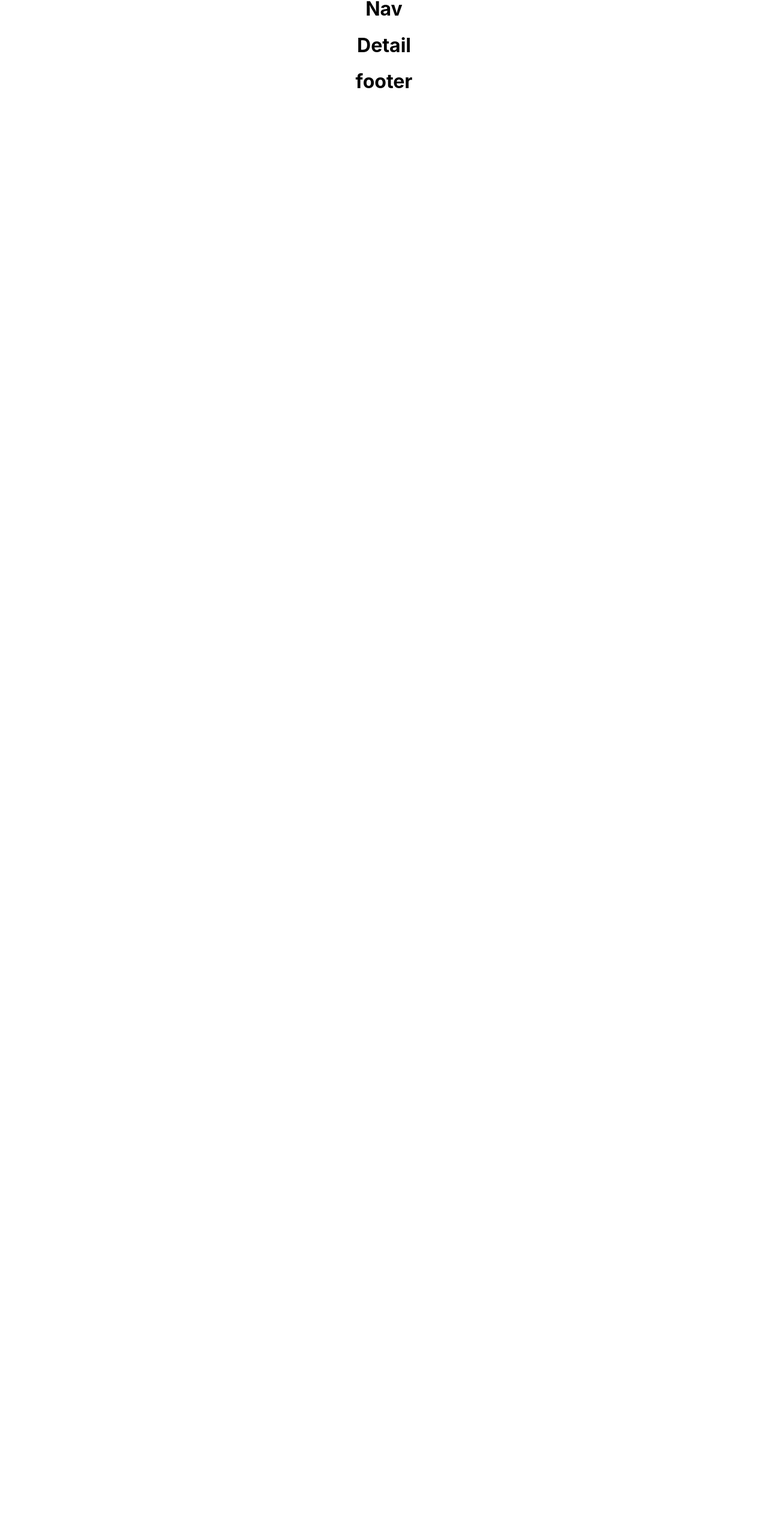
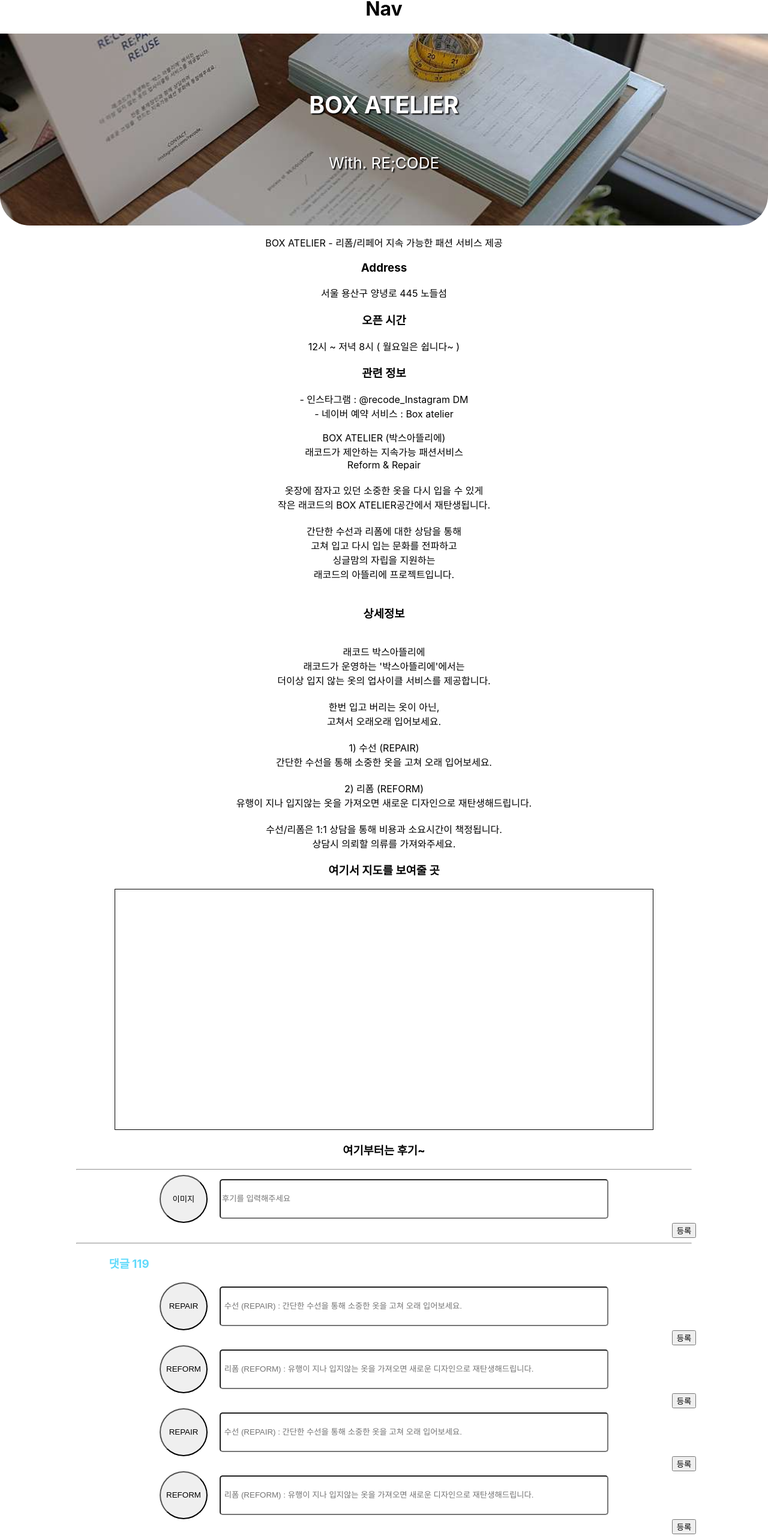
Before and after one commit to Team-NanaScript/Art_Recycle, a React (Create React App) app in the folder react-are/: page /detail in a window 1280 px wide. Shown: the part 26-2592 px from the top of the page at 60% size. Before the commit the page ends 800 px from the top, so only its background shows below. Built offline with nearby package versions, Linux system fonts and the light colour scheme.

Commit message:
Detail 추가

```diff
--- /dev/null
+++ b/react-are/src/css/detail.css
@@ -0,0 +1,58 @@
+header.detail_header {
+  min-height: 40vh;
+  display: flex;
+  flex-direction: column;
+  align-items: center;
+  justify-content: center;
+  font-size: calc(10px + 2vmin);
+  color: white;
+
+  width: 100vw;
+  background-image: url("../image/atelier.jpg");
+  background-repeat: no-repeat;
+  background-attachment: scroll;
+  background-position: center;
+  background-size: cover;
+  border-radius: 0 0 50px 50px;
+
+  text-shadow: 2px 2px 2px black;
+}
+
+div.map {
+  width: 70%;
+  height: 400px;
+  border: 1px solid;
+  margin: 0 auto;
+}
+
+hr {
+  width: 80%;
+}
+
+div.postscr_insert {
+  display: flex;
+  justify-content: center;
+  align-items: center;
+}
+
+button.image {
+  width: 80px;
+  height: 80px;
+  border-radius: 50%;
+  margin-right: 20px;
+}
+
+input[name="postscript"] {
+  height: 60px;
+  width: 50%;
+  border-radius: 5px;
+}
+
+button.postscr_save {
+  margin-left: 1000px;
+}
+
+h3.re_size {
+  margin-right: 850px;
+  color: #61dafb;
+}
--- a/react-are/src/search/Detail.jsx
+++ b/react-are/src/search/Detail.jsx
@@ -1,9 +1,171 @@
 import React from "react";
+
+import "../css/detail.css";
 
 function Detail() {
   return (
     <div>
-      <h1>Detail</h1>
+      <header className="detail_header">
+        <h2>BOX ATELIER</h2>
+        <p>With. RE;CODE</p>
+      </header>
+      <section>
+        <p>BOX ATELIER - 리폼/리페어 지속 가능한 패션 서비스 제공</p>
+        <div>
+          <h3>Address</h3>
+          <p>서울 용산구 양녕로 445 노들섬</p>
+        </div>
+        <div>
+          <h3>오픈 시간</h3>
+          <p>12시 ~ 저녁 8시 ( 월요일은 쉽니다~ )</p>
+        </div>
+        <div>
+          <h3>관련 정보</h3>
+          <p>
+            - 인스타그램 : @recode_Instagram DM <br /> - 네이버 예약 서비스 :
+            Box atelier
+          </p>
+        </div>
+      </section>
+      <section>
+        <div>
+          <p>
+            BOX ATELIER (박스아뜰리에)
+            <br />
+            래코드가 제안하는 지속가능 패션서비스
+            <br />
+            Reform & Repair
+            <br />
+            <br />
+            옷장에 잠자고 있던 소중한 옷을 다시 입을 수 있게
+            <br />
+            작은 래코드의 BOX ATELIER공간에서 재탄생됩니다.
+            <br />
+            <br />
+            간단한 수선과 리폼에 대한 상담을 통해
+            <br />
+            고쳐 입고 다시 입는 문화를 전파하고
+            <br />
+            싱글맘의 자립을 지원하는
+            <br />
+            래코드의 아뜰리에 프로젝트입니다.
+            <br />
+            <br />
+            <h3>상세정보</h3>
+            <br />
+            래코드 박스아뜰리에
+            <br />
+            래코드가 운영하는 '박스아뜰리에'에서는
+            <br />
+            더이상 입지 않는 옷의 업사이클 서비스를 제공합니다.
+            <br />
+            <br />
+            한번 입고 버리는 옷이 아닌,
+            <br />
+            고쳐서 오래오래 입어보세요.
+            <br />
+            <br />
+            1) 수선 (REPAIR)
+            <br />
+            간단한 수선을 통해 소중한 옷을 고쳐 오래 입어보세요.
+            <br />
+            <br />
+            2) 리폼 (REFORM)
+            <br />
+            유행이 지나 입지않는 옷을 가져오면 새로운 디자인으로
+            재탄생해드립니다.
+            <br />
+            <br />
+            수선/리폼은 1:1 상담을 통해 비용과 소요시간이 책정됩니다.
+            <br />
+            상담시 의뢰할 의류를 가져와주세요.
+          </p>
+        </div>
+      </section>
+      <section>
+        <div>
+          <h3>여기서 지도를 보여줄 곳</h3>
+          <div className="map"></div>
+        </div>
+      </section>
+      <section>
+        <div className="postscr">
+          <h3>여기부터는 후기~</h3>
+          <hr />
+          <div className="postscr_insert">
+            <button className="image">이미지</button>
+            <input name="postscript" placeholder="후기를 입력해주세요" />
+          </div>
+          <button className="postscr_save">등록</button>
+          <hr />
+        </div>
+        <div></div>
+      </section>
+      <section>
+        <h3 className="re_size"> 댓글 119 </h3>
+        <section>
+          <div className="postscr">
+            <div className="postscr_list">
+              <button className="image">REPAIR</button>
+              <input
+                name="postscript"
+                placeholder=" 수선 (REPAIR) : 간단한 수선을 통해 소중한 옷을 고쳐 오래 입어보세요."
+                readOnly="readonly"
+              />
+            </div>
+            <button className="postscr_save">등록</button>
+          </div>
+          <div></div>
+        </section>
+      </section>
+      <section>
+        <section>
+          <div className="postscr">
+            <div className="postscr_list">
+              <button className="image">REFORM</button>
+              <input
+                name="postscript"
+                placeholder=" 리폼 (REFORM) : 유행이 지나 입지않는 옷을 가져오면 새로운 디자인으로 재탄생해드립니다."
+                readOnly="readonly"
+              />
+            </div>
+            <button className="postscr_save">등록</button>
+          </div>
+          <div></div>
+        </section>
+      </section>
+      <section>
+        <section>
+          <div className="postscr">
+            <div className="postscr_list">
+              <button className="image">REPAIR</button>
+              <input
+                name="postscript"
+                placeholder=" 수선 (REPAIR) : 간단한 수선을 통해 소중한 옷을 고쳐 오래 입어보세요."
+                readOnly="readonly"
+              />
+            </div>
+            <button className="postscr_save">등록</button>
+          </div>
+          <div></div>
+        </section>
+      </section>
+      <section>
+        <section>
+          <div className="postscr">
+            <div className="postscr_list">
+              <button className="image">REFORM</button>
+              <input
+                name="postscript"
+                placeholder=" 리폼 (REFORM) : 유행이 지나 입지않는 옷을 가져오면 새로운 디자인으로 재탄생해드립니다."
+                readOnly="readonly"
+              />
+            </div>
+            <button className="postscr_save">등록</button>
+          </div>
+          <div></div>
+        </section>
+      </section>
     </div>
   );
 }
```
Also changed, not shown: react-are/src/image/atelier.jpg (added).
